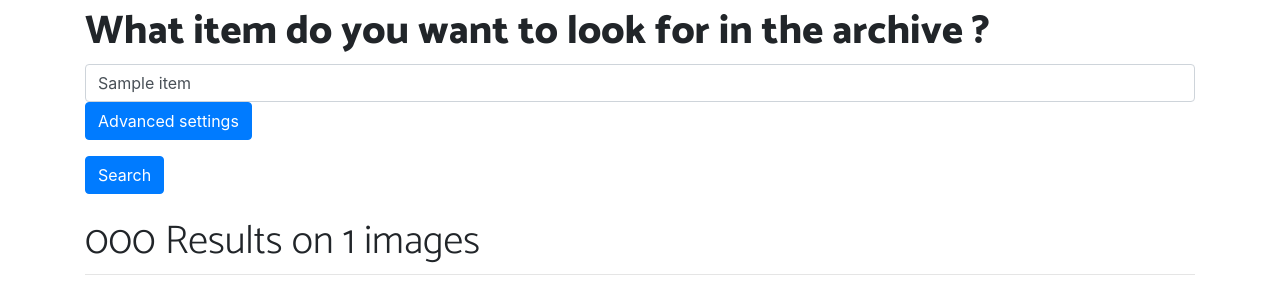
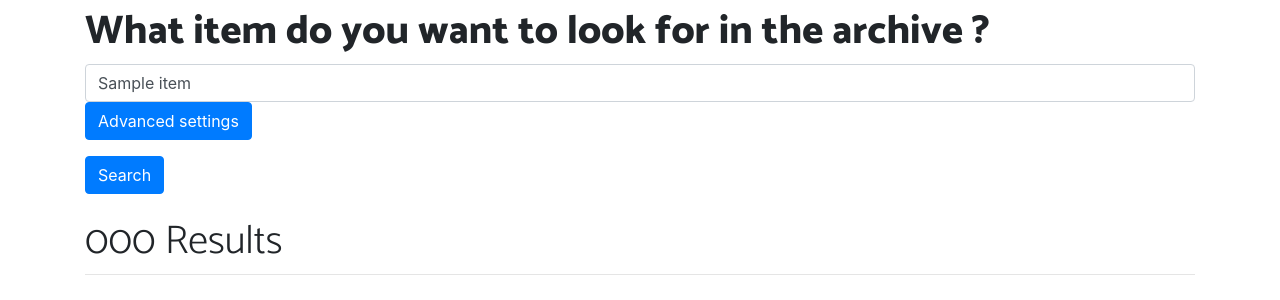
Before and after one commit to JanMaxime/terzani_online_museum, a Flask app: template website/templates/search.html in a window 1280 px wide. Shown: the part 62-362 px from the top of the page. Run offline with Flask 2, Linux system fonts and the light colour scheme; the template is opened without the code that fills it: most values are stand-ins (such as "Sample title", 1, 10 or a date in 2020); some libraries are stand-ins or nearby versions.

Commit message:
Fix tags

```diff
--- a/website/server.py
+++ b/website/server.py
@@ -27,22 +27,27 @@ def gallery():
 @app.route("/search", methods=["GET", "POST"])
 def search_page():
 	iiif_and_links = []
-	number_of_boxes = 0
+	number_of_results = 0
 	display_bb = False
 	item = ""
 	if request.method == "POST":
 		item = request.form["item"]
-		photos = search_item_in_database(item, sample_annotations)
 		display_bb = request.form.get("display_bb", False)
-		for photo in photos:
-			if not display_bb:
+
+		if not display_bb:
+			photos = search_bb_and_tags(item, sample_annotations)
+			for photo in photos:
 				new_item = (json.dumps(photo["iiif"]), [photo["iiif"]["images"][0]["resource"]["service"]["@id"][:-4] + "/full/,1080/0/default.jpg"])
-			else:
+				number_of_results += len(new_item[1])
+				iiif_and_links.append(new_item)
+		else:
+			photos = search_bb(item, sample_annotations)
+			for photo in photos:
 				new_item = (json.dumps(photo["iiif"]), [photo["iiif"]["images"][0]["resource"]["service"]["@id"][:-4] + "/" + str (box[0]) + "," + str (box[1]) + "," +str (box[2]) + "," + str (box[3]) + "/max/0/default.jpg" for box in photo["obj_boxes"][request.form["item"]]])
-			number_of_boxes += len(new_item[1])
-			iiif_and_links.append(new_item)
+				number_of_results += len(new_item[1])
+				iiif_and_links.append(new_item)
 
-	return render_template("search.html", results = iiif_and_links, number_of_boxes=number_of_boxes, display_bb = display_bb, item=item, cold_start = request.method == "GET")
+	return render_template("search.html", results = iiif_and_links, number_of_results=number_of_results, display_bb = display_bb, item=item, cold_start = request.method == "GET")
 
 
 if __name__ == "__main__":
--- a/website/templates/search.html
+++ b/website/templates/search.html
@@ -61,16 +61,17 @@
   </div>
 </div>
 {% if results|length > 0%}
-<h1 class="font-weight-light text-center text-lg-left mt-4 mb-0"> {{number_of_boxes}} Results {% if not display_full %}on {{results|length}} images{%endif%}</h1>
+<h1 class="font-weight-light text-center text-lg-left mt-4 mb-0"> {{number_of_results}} Results {% if display_bb %}on {{results|length}} images{%endif%}</h1>
 <hr class="mt-2 mb-5">
 <div class="row text-center text-lg-left">
   {% for iiif_and_links in results %}
     {% for link in iiif_and_links[1] %}
 
-    {% if display_full %}
-    <div class="col-12">
+    {% if display_bb %}
+    <div class="col-lg-4 col-md-6 col-12">
+
     {% else %}
-    <div class="col-lg-4 col-md-6 col-12">
+    <div class="col-12"></div>
     {%endif%}
 
         <a  href="#iiif" class="d-block mb-4 h-100 open-iiif" data-iiif="{{iiif_and_links[0]}}" data-toggle="modal">
```
Also changed, not shown: website/search.py (+5 -2 lines).
